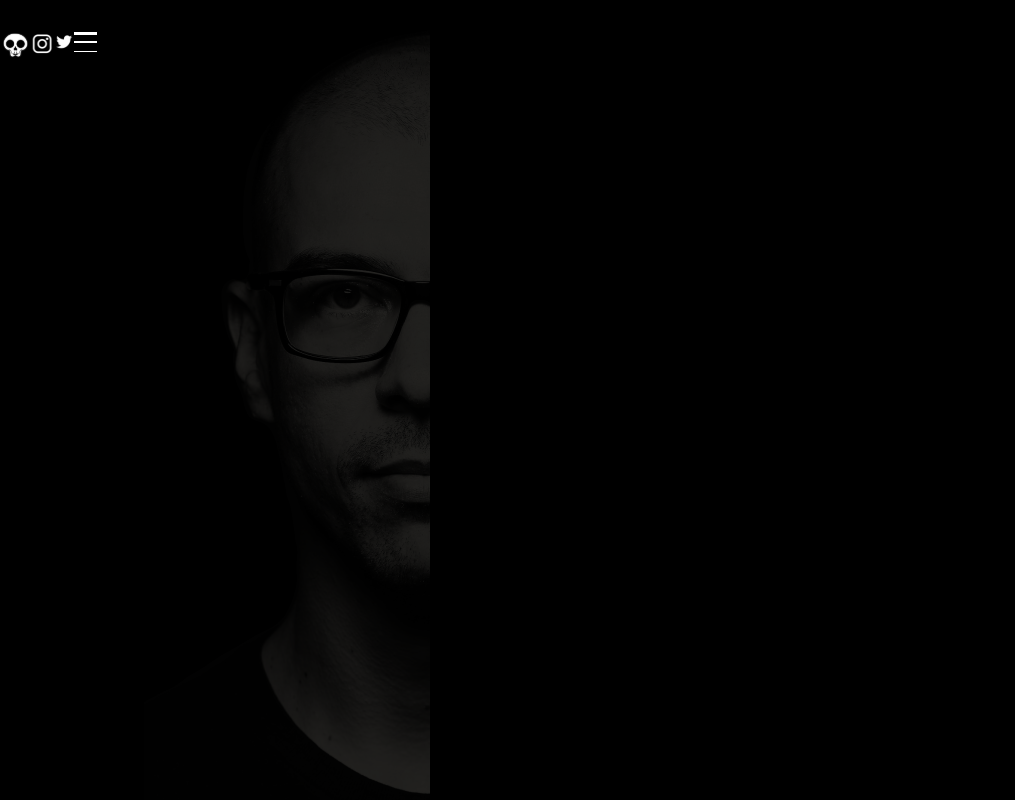
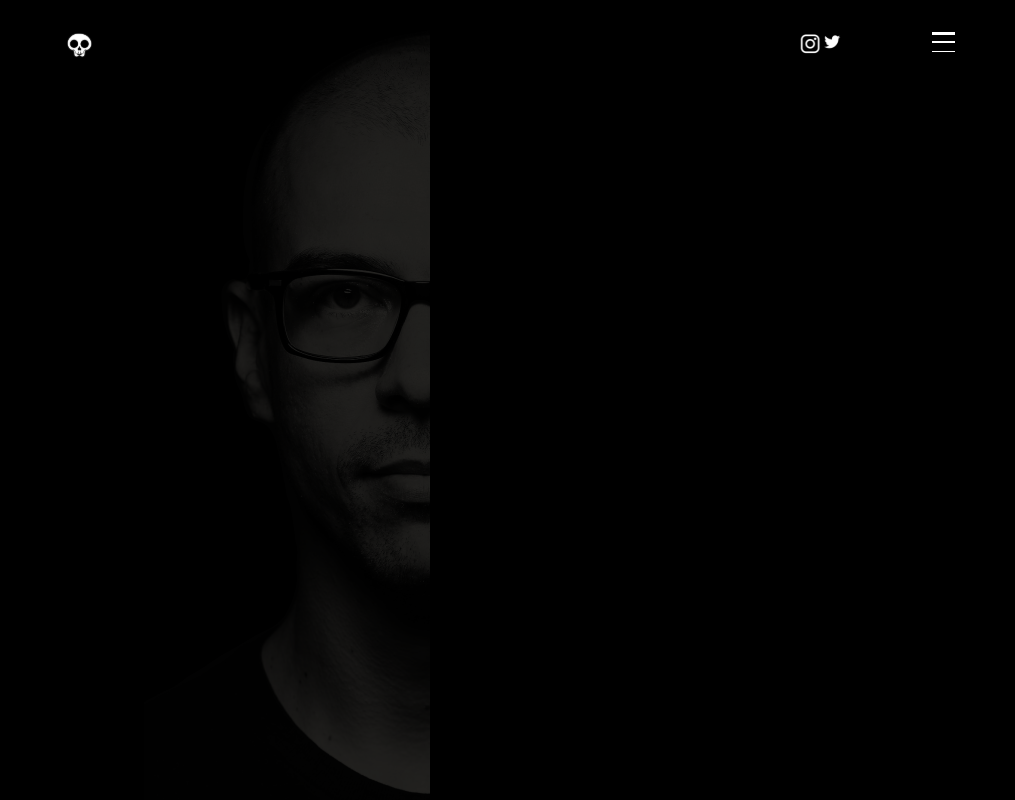
Before and after one commit to Ladiega/jpnew, a Next.js app: page / in a window 1280 px wide. Shown: the top 800 px of the page, without its empty margins (0-1015 px from the left). Built offline with nearby package versions, Linux system fonts and the light colour scheme.

Commit message:
in window up date

```diff
--- a/components/nav/index.js
+++ b/components/nav/index.js
@@ -1,4 +1,5 @@
 import styles from './nav.module.css'
+import Link from 'next/link'
 
 
 import Image from 'next/image'
@@ -15,33 +16,51 @@ export default function Nav(){
             <section className={styles.nav_container}>
                 <ul>
                     <div className={styles.wSkull}>
+                    <Link href="/">
+                        <a>
                             <Image
-
                             alt="skull"
                              src={wSkull}
                             />
+                        </a>
+                    </Link>
                     </div>
+
+
                     <li className={styles.wInsta}>
+                        <Link href="https://www.instagram.com/buritica/?hl=esh">
+                            <a>
                                 <Image
-
                                 alt="insta"
                                 src={wInsta}
                                 />
+                            </a>
+                        </Link>
                     </li>
+
+
                     <li className={styles.wTwitter}>
+                            <Link href="https://twitter.com/buritica?ref_src=twsrc%5Egoogle%7Ctwcamp%5Eserp%7Ctwgr%5Eauthor">
+                                <a>
                                    <Image
-
                                      alt="twitter"
                                     src={wTwitter}
                                     />
+                                </a>
+                            </Link>
+                    </li>
 
-                    </li>
+
                     <li className={styles.wHam}>
+                        <Link href="/">
+                            <a>
                                 <Image
-
                                 alt="HamMenu"
                                 src={wHam}
                                 />
+                            </a>
+                        </Link>
+
 
                     </li>
                 </ul>
--- a/components/nav/nav.module.css
+++ b/components/nav/nav.module.css
@@ -2,26 +2,31 @@
     margin:0;
     padding:0;
 }
-
+/*.nav_container{
+   margin-left:40vw;
+}*/
 .nav_container ul{
 
     display:flex;
-   text-decoration:none;
+    text-decoration:none;
     list-style-type:none;
     margin:0;
     padding:0;
     background-color:transparent;
 
 }
+
 .wSkull{
+    margin-left:5vw;
 
 }
 .wInsta{
+    margin-left:55vw;
 
 }
 .wTwitter{
 
 }
 .wHam{
-
+    margin-left:7vw;
 }
```
Also changed, not shown: 1 other file (tests, documents, lock files or other folders). Lines whose indentation alone changed are shown as unchanged.
